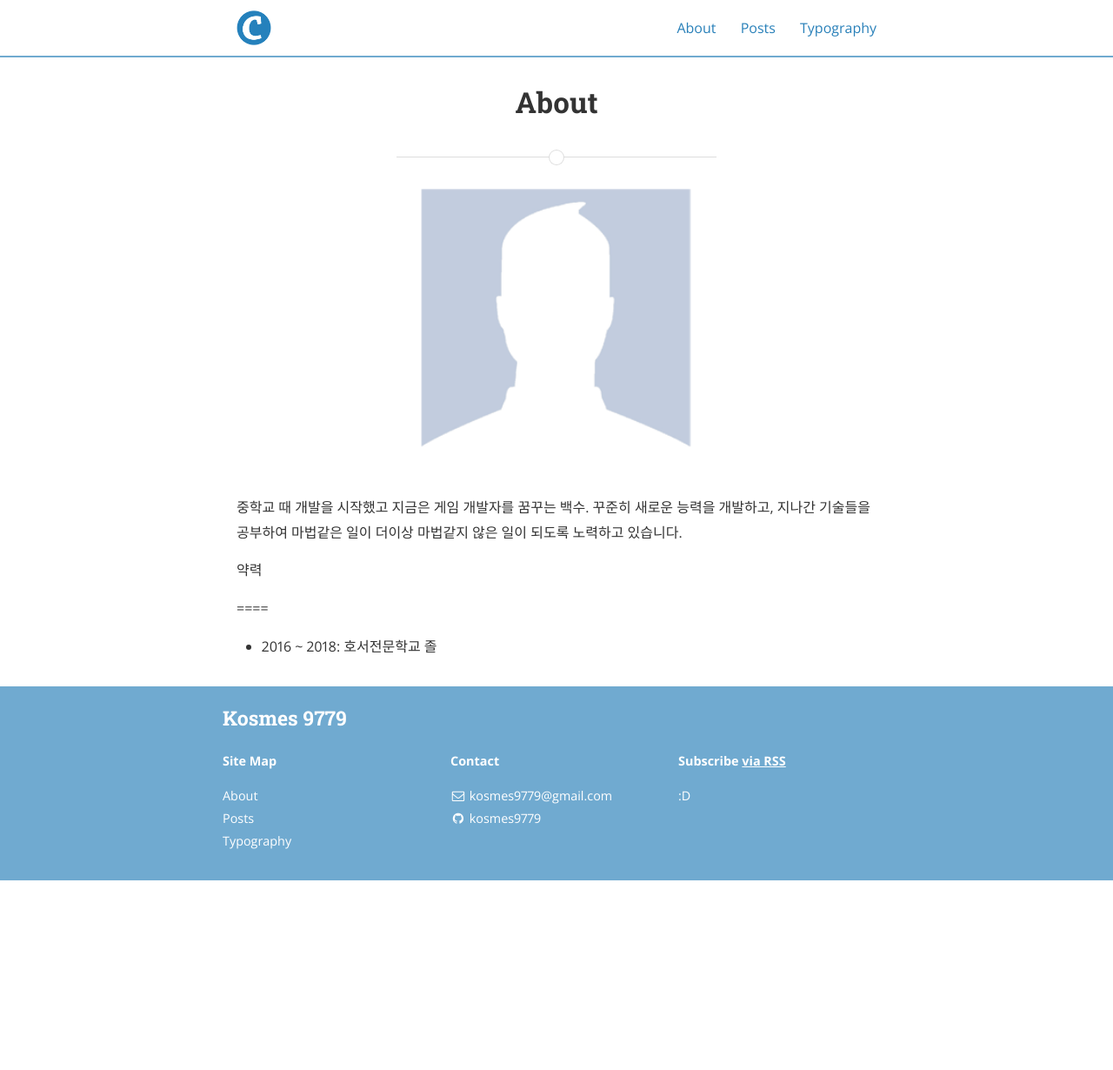
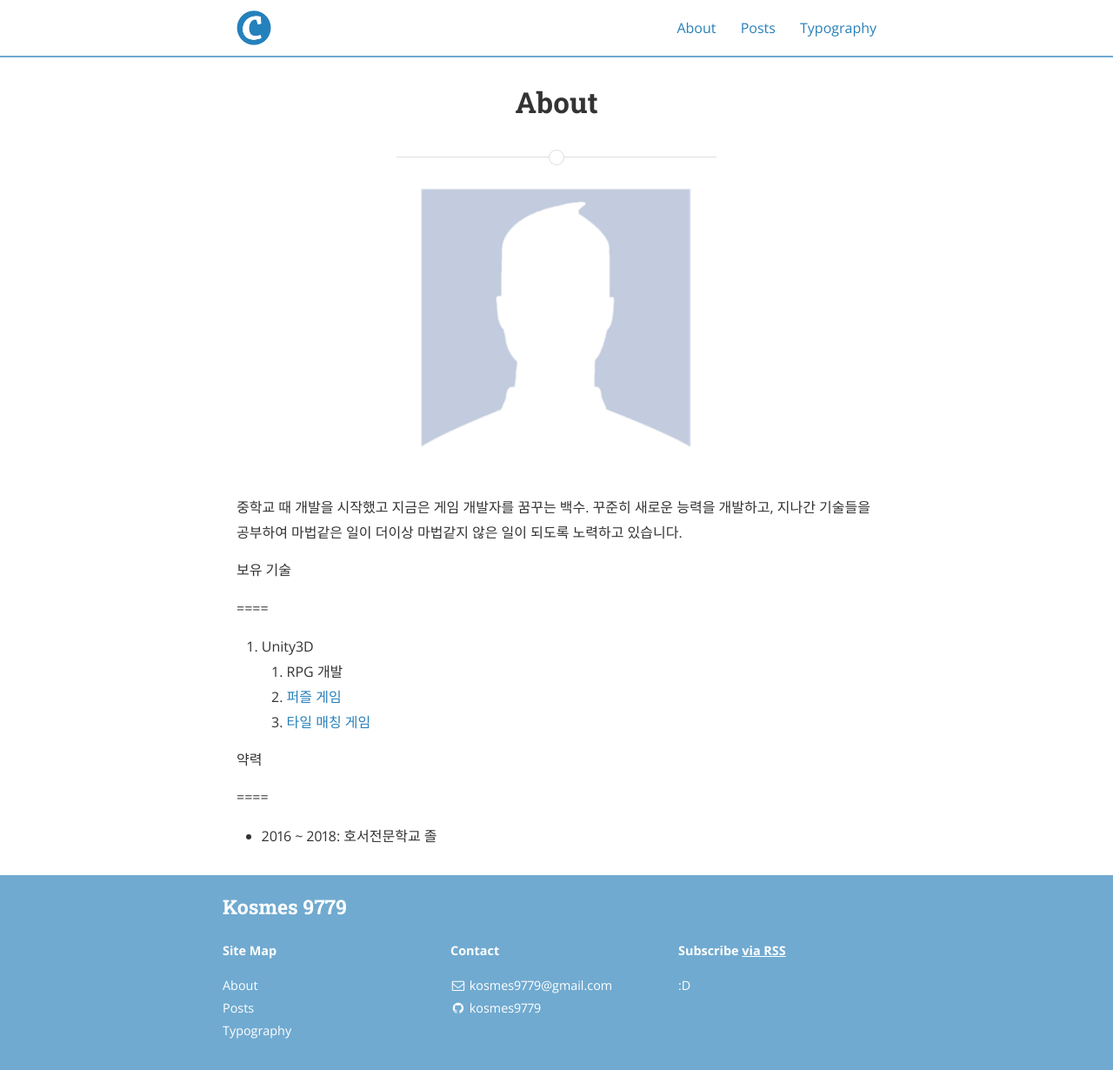
Before and after one commit to kosmes/kosmes.github.io, a Jekyll site: the page built from about.md, in a window 1280 px wide. Shown: the whole page at 87% size. Built offline with Jekyll 4.4.1, drawn with Linux system fonts in a browser that asks for light colours; nearby versions of some CDN libraries; before the commit the page ends 1012 px from its top, so only the background shows below that.

Commit message:
소개 페이지 업데이트

```diff
--- a/about.md
+++ b/about.md
@@ -9,6 +9,15 @@ permalink: /about/
 중학교 때 개발을 시작했고 지금은 게임 개발자를 꿈꾸는 백수.
 꾸준히 새로운 능력을 개발하고, 지나간 기술들을 공부하여 마법같은 일이 더이상 마법같지 않은 일이 되도록 노력하고 있습니다.
 
+보유 기술
+
+====
+
+1. Unity3D
+    1. RPG 개발
+    1. [퍼즐 게임](https://kosmes.github.io/portfolio/2019/02/22/junkulet.html)
+    1. [타일 매칭 게임](https://kosmes.github.io/portfolio/2019/02/22/8bit.ch.html)
+
 약력
 
 ====
```
